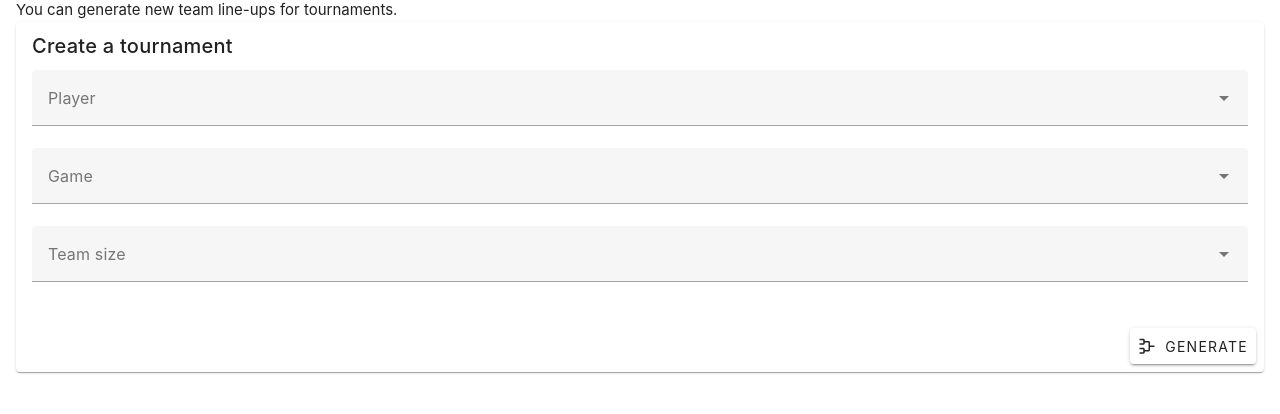
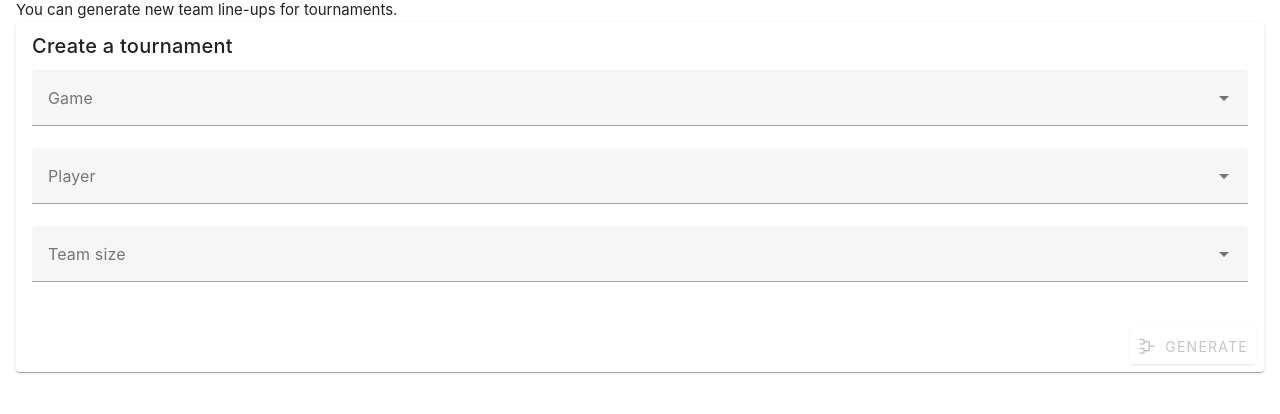
Before and after one commit to benitsch/team-generator, a Vue app: page /generator in a window 1280 px wide. Shown: the part 130-544 px from the top of the page. Built offline with nearby package versions, Linux system fonts and the light colour scheme.

Commit message:
Change the order of the game and player selection & disable generate btn if not all necessary information is provided.

```diff
--- a/src/components/TournamentGenerator.vue
+++ b/src/components/TournamentGenerator.vue
@@ -3,6 +3,13 @@
     <v-card>
       <v-card-title>Create a tournament</v-card-title>
       <v-card-text>
+        <v-select
+          v-model="selectedGameId"
+          :items="state.games"
+          item-title="name"
+          item-value="id"
+          label="Game"
+        ></v-select>
         <v-select
           v-model="selectedParticipants"
           :items="state.players"
@@ -30,15 +37,8 @@
           </template>
         </v-select>
         <v-select
-          v-model="selectedGameId"
-          :items="state.games"
-          item-title="name"
-          item-value="id"
-          label="Game"
-        ></v-select>
-        <v-select
           v-model="teamSize"
-          :items="possibleTeamSizes"
+          :items="possibleTeamSizeOptions"
           label="Team size"
         ></v-select>
       </v-card-text>
@@ -46,6 +46,7 @@
         <v-btn
           elevation="2"
           prepend-icon="mdi-tournament"
+          :disabled="disableGenerateTeamsBtn"
           @click="generateTeams"
         >
           Generate
@@ -75,7 +76,7 @@
 <script setup lang="ts">
   // This component has multiple TeamMatch components to create a tournament tree.
 
-  import { ref } from 'vue';
+  import { computed, ref } from 'vue';
   import TeamMatch from '@/components/TeamMatch.vue';
   import { useMainStore } from '@/stores/main';
   import BalancedRandomTeamGenerator, {
@@ -88,10 +89,10 @@
 
   const state = useMainStore();
 
+  const selectedGameId = ref<string>();
   const selectedParticipants = ref<string[]>([]);
-  const selectedGameId = ref();
   const teamSize = ref();
-  const possibleTeamSizes = [2, 3, 4, 5, 6, 7, 8, 9, 10];
+  const possibleTeamSizeOptions = [2, 3, 4, 5, 6, 7, 8, 9, 10];
 
   const generatedTeams = ref<Team[]>([]);
   const generatedMatches = ref<Match[]>(state.matches as Match[]);
@@ -194,4 +195,8 @@
     state.maxTeamSkill = Math.max(...teamSkills);
     state.minTeamSkill = Math.min(...teamSkills);
   }
+
+  const disableGenerateTeamsBtn = computed(() => {
+    return selectedGameId.value === undefined || selectedParticipants.value.length === 0 || teamSize.value === undefined
+  });
 </script>
```
